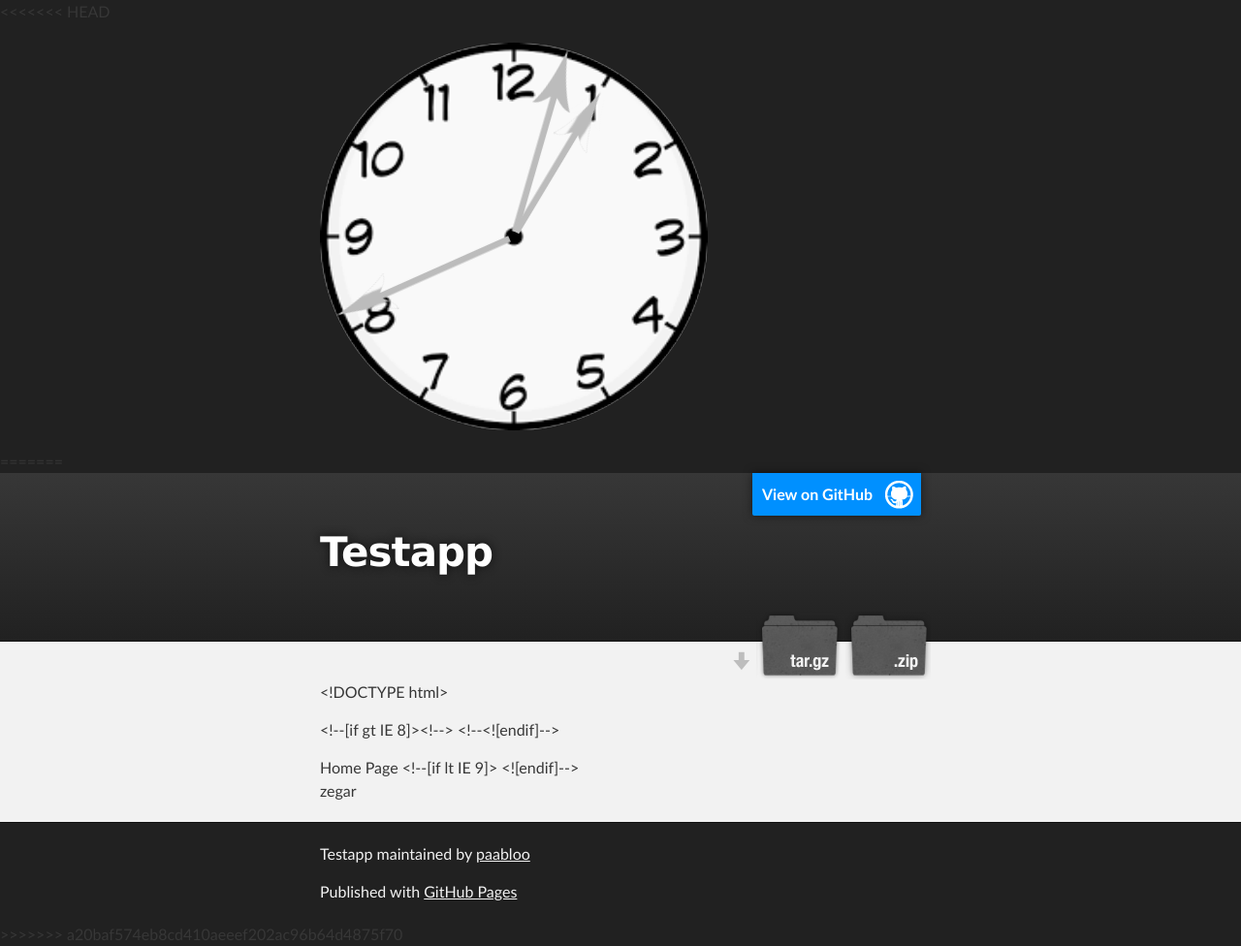
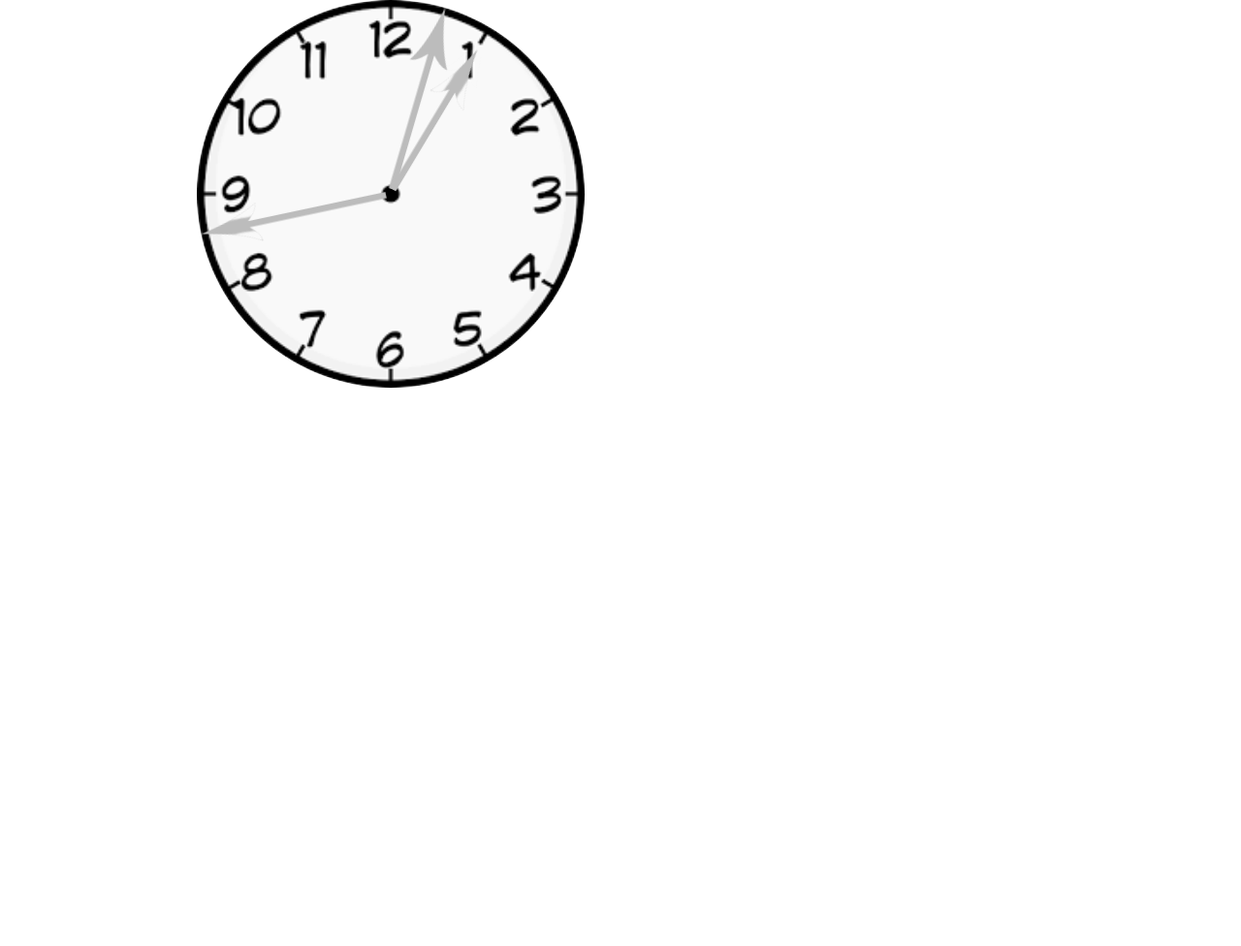
Before and after one commit to paabloo/testapp, a website with bundled scripts: page index.html in a window 1280 px wide. Shown: the whole page at 97% size. After the commit the page ends 800 px from the top, so only its background shows below. Built offline with nearby package versions, Linux system fonts and the light colour scheme; files whose address does not match are found by name.

Commit message:
clock clear

```diff
--- a/index.html
+++ b/index.html
@@ -1,5 +1,4 @@
 <!DOCTYPE html>
-<<<<<<< HEAD
 <!--[if lt IE 7]>      <html class="no-js lt-ie9 lt-ie8 lt-ie7"> <![endif]-->
 <!--[if IE 7]>         <html class="no-js lt-ie9 lt-ie8"> <![endif]-->
 <!--[if IE 8]>         <html class="no-js lt-ie9"> <![endif]-->
@@ -27,73 +26,3 @@
         <script src="static/js/plugins.js"></script>
         <script src="static/js/main.js"></script>
     </body>
-=======
-<html>
-
-  <head>
-    <meta charset='utf-8'>
-    <meta http-equiv="X-UA-Compatible" content="chrome=1">
-    <meta name="description" content="Testapp : ">
-
-    <link rel="stylesheet" type="text/css" media="screen" href="stylesheets/stylesheet.css">
-
-    <title>Testapp</title>
-  </head>
-
-  <body>
-
-    <!-- HEADER -->
-    <div id="header_wrap" class="outer">
-        <header class="inner">
-          <a id="forkme_banner" href="https://github.com/paabloo/testapp">View on GitHub</a>
-
-          <h1 id="project_title">Testapp</h1>
-          <h2 id="project_tagline"></h2>
-
-            <section id="downloads">
-              <a class="zip_download_link" href="https://github.com/paabloo/testapp/zipball/master">Download this project as a .zip file</a>
-              <a class="tar_download_link" href="https://github.com/paabloo/testapp/tarball/master">Download this project as a tar.gz file</a>
-            </section>
-        </header>
-    </div>
-
-    <!-- MAIN CONTENT -->
-    <div id="main_content_wrap" class="outer">
-      <section id="main_content" class="inner">
-        <p>&lt;!DOCTYPE html&gt;</p>
-
-
-
-
-
-
-
-<p>&lt;!--[if gt IE 8]&gt;&lt;!--&gt;  &lt;!--&lt;![endif]--&gt;
-    </p>
-        Home Page
-        &lt;!--[if lt IE 9]&gt;
-
-        &lt;![endif]--&gt;
-
-
-        <div>
-                <div>
-                    zegar
-                </div>
-            </div>
-      </section>
-    </div>
-
-    <!-- FOOTER  -->
-    <div id="footer_wrap" class="outer">
-      <footer class="inner">
-        <p class="copyright">Testapp maintained by <a href="https://github.com/paabloo">paabloo</a></p>
-        <p>Published with <a href="http://pages.github.com">GitHub Pages</a></p>
-      </footer>
-    </div>
-
-
-
-  </body>
->>>>>>> a20baf574eb8cd410aeeef202ac96b64d4875f70
-</html>
```
